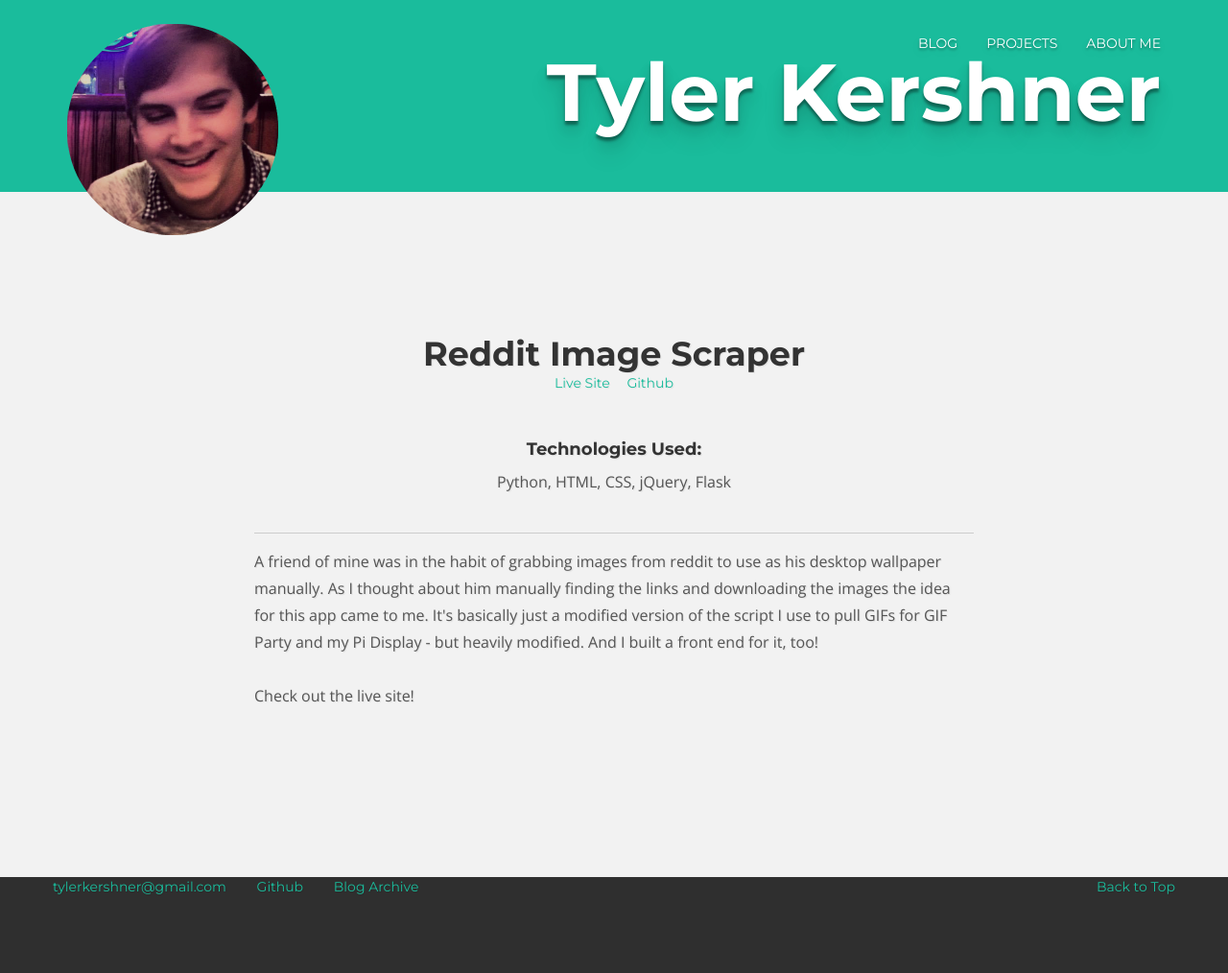
After one commit to kershner/blog, a Flask app: page /reddit-scraper in a window 1280 px wide. The commit adds this page. Shown: the whole page at 96% size. Run offline with Flask 2, Linux system fonts and the light colour scheme; some libraries are stand-ins or nearby versions.

Commit message:
Added new blog post and project page for Reddit Image Scraper

```diff
--- a/app/routes.py
+++ b/app/routes.py
@@ -72,6 +72,17 @@
 def gif_display():
     return render_template("/blog/projects/project03.html",
                            title="Raspberry Pi GIF Display")
+
+@app.route('/gif-party')
+def gif_party_project():
+    return render_template("/blog/projects/project04.html",
+                           title="Gif Party!")
+
+
+@app.route('/reddit-scraper')
+def reddit_scraper_project():
+    return render_template("/blog/projects/project05.html",
+                           title="Reddit Scraper")
 
 
 @app.route('/cstoolswriteup-part1')
--- a/app/routes_dev.py
+++ b/app/routes_dev.py
@@ -83,6 +83,12 @@
 def gif_party_project():
     return render_template("/blog/projects/project04.html",
                            title="Gif Party!")
+
+
+@app.route('/reddit-scraper')
+def reddit_scraper_project():
+    return render_template("/blog/projects/project05.html",
+                           title="Reddit Scraper")
 
 
 @app.route('/cstoolswriteup-part1')
--- a/app/static/style.css
+++ b/app/static/style.css
@@ -40,6 +40,8 @@
 
 ul.rig li {
 	text-align: center;
+	max-height: 400px;
+	width: 300px;
 	background: #fff;
 	display: inline-block;
 	padding: 10px;
@@ -87,11 +89,8 @@
 }
 
 /* Hidden li elements to help center singular elements */
-#grey .hidden-li {
-	box-shadow: none;
-	height: 0;
-	border: none;
-	background-color: #f2f2f2;
+.hidden-li {
+	display: none;
 }
 
 @media (max-width: 480px) {
--- /dev/null
+++ b/app/templates/blog/projects/project05.html
@@ -0,0 +1,28 @@
+{% extends "/blog/base.html" %}
+{% block content %}
+
+<div id="grey">
+    <div class="container pt">
+		<div class="row mt">
+			<div class="centered"><h1>Reddit Image Scraper</h1>
+                <a href="/scrape_reddit" class="link-right">Live Site</a>&emsp;
+                <a href="https://github.com/kershner/blog/blob/master/app/routes.py#L1225" class="link-left">Github</a><br><br><br>
+            <h4>Technologies Used:</h4>
+            <p>Python, HTML, CSS, jQuery, Flask</p>
+            </div>
+            <div class="col-lg-8 col-lg-offset-2">
+				<hr>
+				<p>
+                    A friend of mine was in the habit of grabbing images from reddit to use as his desktop wallpaper manually.
+                    As I thought about him manually finding the links and downloading the images the idea for this app
+                    came to me.  It's basically just a modified version of the script I use to pull GIFs for GIF Party and
+                    my Pi Display - but heavily modified.  And I built a front end for it, too!<br><br>
+                    Check out the live site!
+				</p>
+            </div>
+		</div>
+
+    </div>
+</div>
+
+{% endblock %}
```
Also changed, not shown: app/templates/blog/home.html (+21 -0 lines), app/templates/blog/projects.html (+6 -1 lines), app/static/images/reddit_scraper.png (added).
